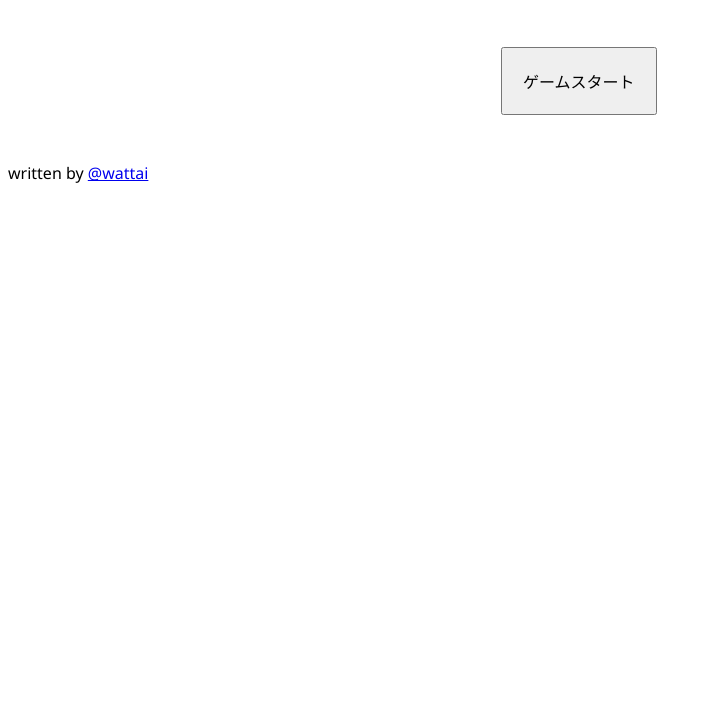
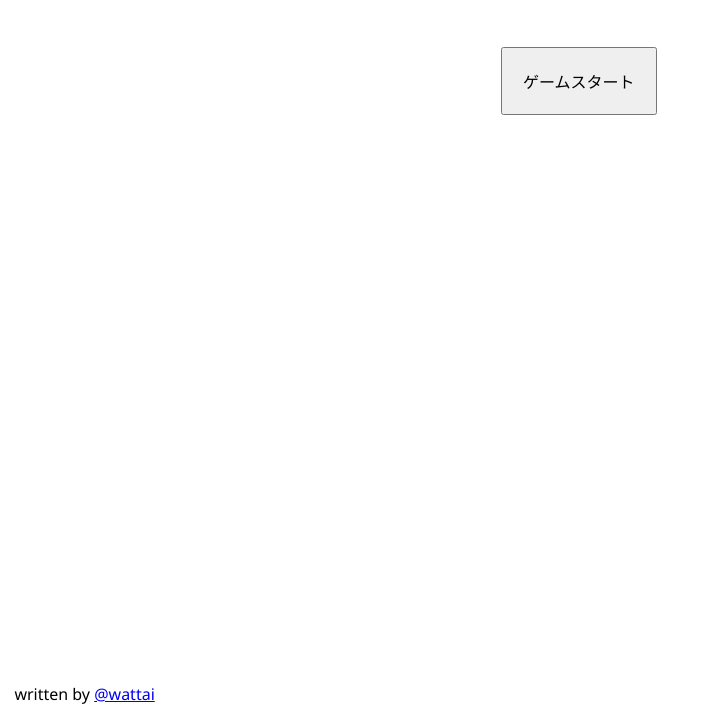
Before and after one commit to wattai/simple-othello, a plain HTML site: page src/public/index.html in a window 1280 px wide. Shown: the part 89-800 px from the top of the page, without its empty margins (0-712 px from the left). Drawn offline with Linux system fonts and the light colour scheme.

Commit message:
Make it keep footer staying bottom

```diff
--- a/src/public/index.css
+++ b/src/public/index.css
@@ -43,3 +43,9 @@
 .placeable {
     background-color: lightyellow;
 }
+
+footer {
+    position: absolute;
+    bottom: 0;
+    margin: 0.5%;
+}
```
